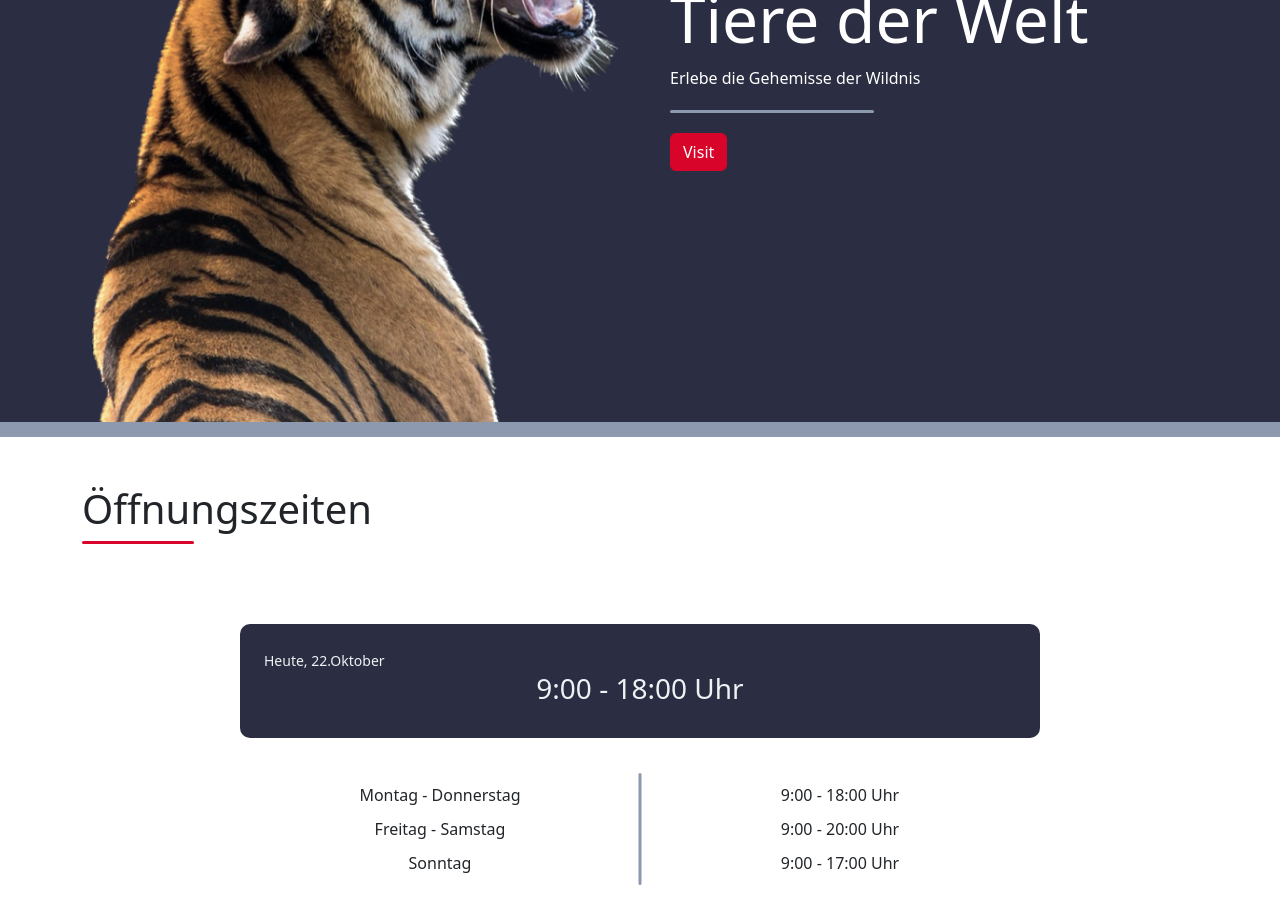
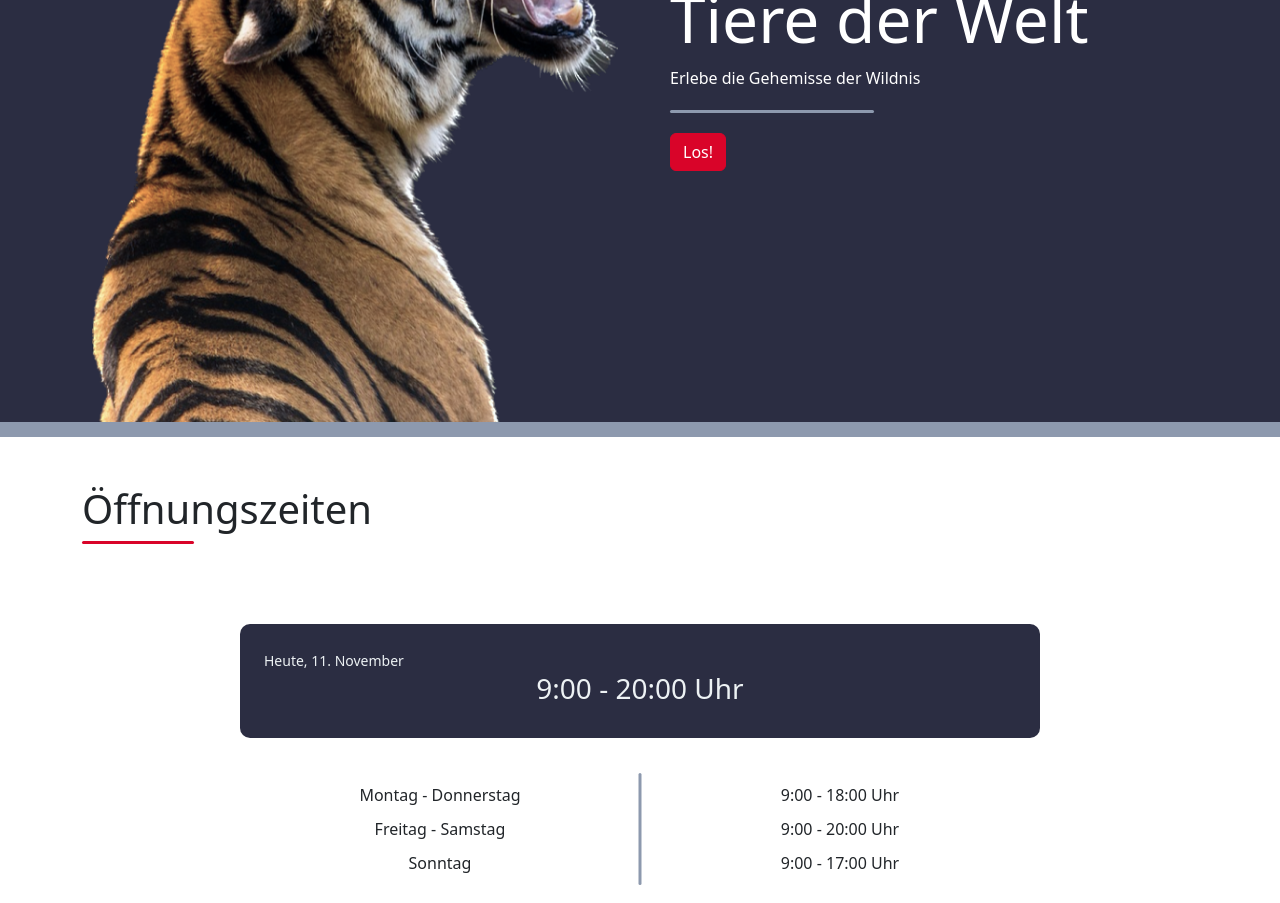
Before and after one commit to DHBW-FN-TIT20/Zoo, a Next.js app: page / in a window 1280 px wide. Shown: the part 360-1263 px from the top of the page. Built offline with nearby package versions, Linux system fonts and the light colour scheme; no server answers; the database is empty.

Commit message:
:sparkles: show current date with opening times
- add current date opening renderer
- add 'visit' button function

```diff
--- a/pages/index.tsx
+++ b/pages/index.tsx
@@ -16,7 +16,25 @@
   };
 };
 
+function renderOpeningsFromDay(day) {
+  switch(day) {
+    case 1:
+    case 2:
+    case 3:
+    case 4:
+      return '9:00 - 18:00 Uhr';
+    case 5:
+    case 6:
+      return '9:00 - 20:00 Uhr';
+    case 7:
+      return '9:00 - 17:00 Uhr';
+  }
+}
+
+
 const Home = (props) => {
+  let date = new Date();
+
   return (
     <Fragment>
       <div className={`${styles.firstElement}`}>
@@ -37,7 +55,7 @@
                 <h1>Tiere der Welt</h1>
                 <p>Erlebe die Gehemisse der Wildnis</p>
                 <div className={styles.textDivider}/>
-                <button type="button" className={`btn btn-primary`}>Visit</button>
+                <a href="#animals" type="button" className={`btn btn-primary`}>Los!</a>
               </div>
             </div>
           </div>
@@ -51,22 +69,22 @@
           <div className={styles.smallDivider}/>
           <div className={`${styles.openingTimes} mx-auto`}>
             <div className={styles.todayTimes}>
-              <small>Heute, 22.Oktober</small>
-              <h3>9:00 - 18:00 Uhr</h3>
+              <small>Heute, {date.toLocaleDateString("de-DE", {day:'numeric', month:'long'})}</small>
+              <h3>{renderOpeningsFromDay(date.getDay())}</h3>
             </div>
             <table className={styles.restTimes}>
               <tbody>
                 <tr>
                   <td>Montag - Donnerstag</td>
-                  <td>9:00 - 18:00 Uhr</td>
+                  <td>{renderOpeningsFromDay(1)}</td>
                 </tr>
                 <tr>
                   <td>Freitag - Samstag</td>
-                  <td>9:00 - 20:00 Uhr</td>
+                  <td>{renderOpeningsFromDay(5)}</td>
                 </tr>
                 <tr>
                   <td>Sonntag</td>
-                  <td>9:00 - 17:00 Uhr</td>
+                  <td>{renderOpeningsFromDay(7)}</td>
                 </tr>
               </tbody>
             </table>
@@ -76,7 +94,7 @@
 
       <div className={`${styles.thirdElement}`}>
         <div className="container">
-          <h1>Tiere</h1>
+          <h1 id="animals">Tiere</h1>
           <div className={styles.smallDivider} />
           <ul>
             {props.animals.map(animal => {
```
